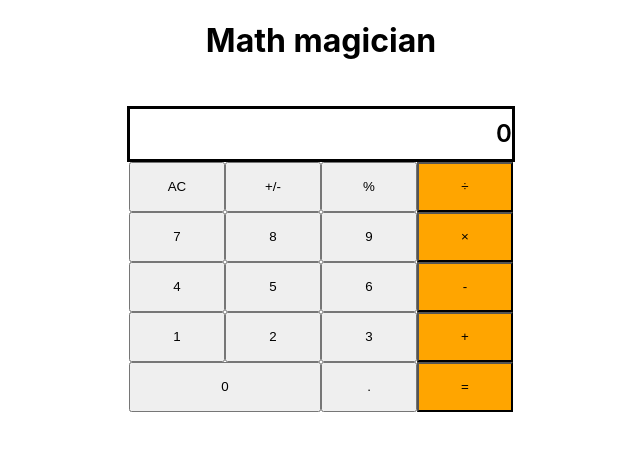
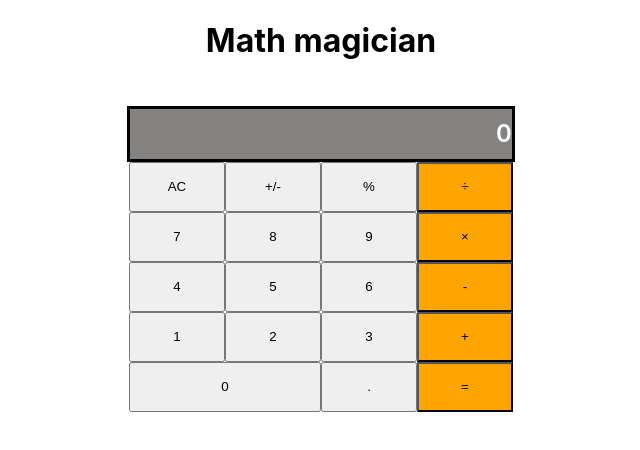
Before and after one commit to Tracy-miranja/math-magician, a React (Create React App) app: page / in a window 1280 px wide. Shown: the top 450 px of the page, without its empty margins (319-959 px from the left). Built offline with nearby package versions, Linux system fonts and the light colour scheme.

Commit message:
Add style to my work

```diff
--- a/src/index.css
+++ b/src/index.css
@@ -47,6 +47,8 @@ button{
   height: 50px;
   align-items: center;
   justify-content: flex-end;
+  background-color: rgb(133, 130, 130);
+  color: white;
   border: 3px solid black;
   margin-bottom: 0px;
   font-weight: 600;
```
